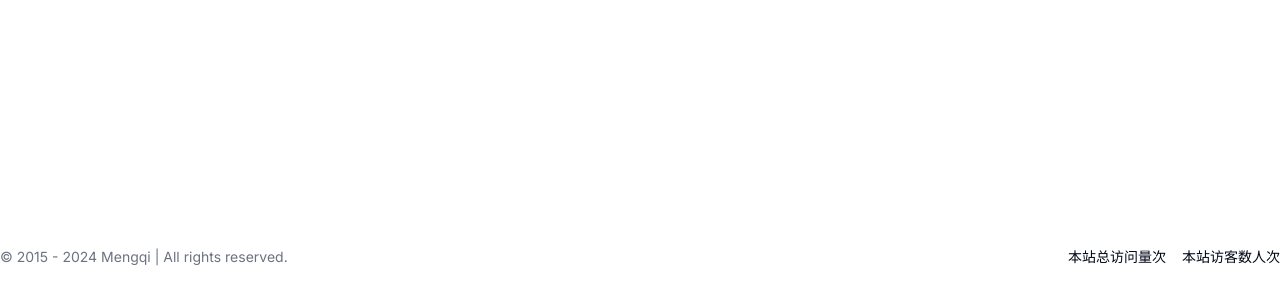
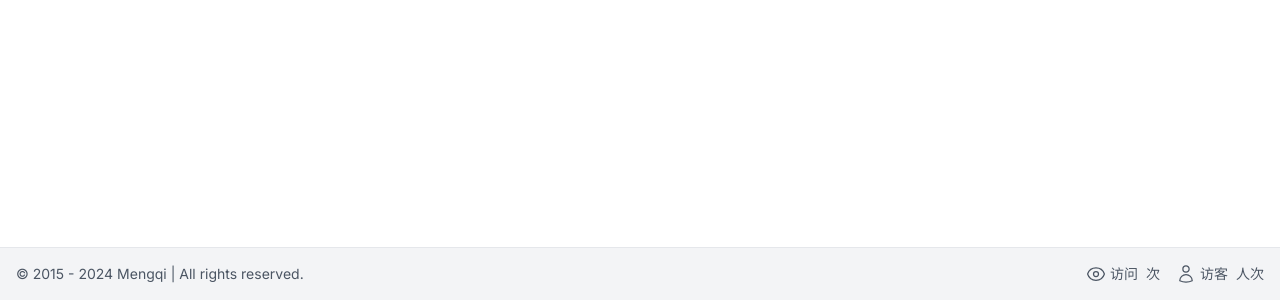
Before and after one commit to mengqi92/nextblog, a Next.js app: page / in a window 1280 px wide. Shown: the part 553-853 px from the top of the page. Before the commit the page ends 820 px from the top, so only its background shows below. Built offline with nearby package versions, Linux system fonts and the light colour scheme.

Commit message:
Refine styles

```diff
--- a/src/app/_components/MarkdownPost.tsx
+++ b/src/app/_components/MarkdownPost.tsx
@@ -11,7 +11,7 @@ const components: MDXComponents = {
     blockquote: ({children}) => <blockquote className="mt-6 border-l-2 pl-6 italic">{children}</blockquote>,
     ul: ({children}) => <ul className="my-6 ml-6 list-disc [&>li]:mt-2">{children}</ul>,
     li: ({children}) => <li className="leading-7 list-outside list-decimal">{children}</li>,
-    code: ({children}) => <code className="relative rounded bg-muted px-[0.3rem] py-[0.2rem] font-mono text-sm font-semibold">{children}</code>,
+    code: ({children}) => <code className="relative rounded px-[0.3rem] py-[0.2rem] font-mono text-sm font-semibold">{children}</code>,
     lead: ({children}) => <p className="text-xl text-muted-foreground">{children}</p>,
     a: ({ children, href }) => (
         <a href={href} className="text-blue-500 hover:text-blue-700">{children}</a>
--- a/src/app/_components/footer.tsx
+++ b/src/app/_components/footer.tsx
@@ -1,12 +1,22 @@
 export function Footer() {
   return (
-    <footer className="flex items-center justify-between gap-4 text-sm">
-      <p className="text-gray-500">
-        © 2015 - 2024 Mengqi | All rights reserved.</p>
-      <div className="grid gap-2 md:flex md:gap-4">
-        <span id="busuanzi_container_site_pv">本站总访问量<span id="busuanzi_value_site_pv"></span>次</span>
-        <span id="busuanzi_container_site_uv">
-          本站访客数<span id="busuanzi_value_site_uv"></span>人次
+    <footer className="flex items-center justify-between gap-4 p-4 text-sm bg-gray-100 border-t border-gray-200 text-gray-600 dark:bg-gray-800 dark:border-gray-700 dark:text-gray-400">
+      <p>
+        © 2015 - 2024 Mengqi | All rights reserved.
+      </p>
+      <div className="flex flex-col gap-2 md:flex-row md:gap-4">
+        <span id="busuanzi_container_site_pv" className="flex items-center gap-1">
+          <svg xmlns="http://www.w3.org/2000/svg" fill="none" viewBox="0 0 24 24" strokeWidth={1.5} stroke="currentColor" className="w-5 h-5">
+            <path strokeLinecap="round" strokeLinejoin="round" d="M2.036 12.322a1.012 1.012 0 0 1 0-.639C3.423 7.51 7.36 4.5 12 4.5c4.638 0 8.573 3.007 9.963 7.178.07.207.07.431 0 .639C20.577 16.49 16.64 19.5 12 19.5c-4.638 0-8.573-3.007-9.963-7.178Z" />
+            <path strokeLinecap="round" strokeLinejoin="round" d="M15 12a3 3 0 1 1-6 0 3 3 0 0 1 6 0Z" />
+          </svg>
+          访问 <span id="busuanzi_value_site_pv"></span> 次
+        </span>
+        <span id="busuanzi_container_site_uv" className="flex items-center gap-1">
+          <svg xmlns="http://www.w3.org/2000/svg" fill="none" viewBox="0 0 24 24" strokeWidth={1.5} stroke="currentColor" className="w-5 h-5">
+            <path strokeLinecap="round" strokeLinejoin="round" d="M15.75 6a3.75 3.75 0 1 1-7.5 0 3.75 3.75 0 0 1 7.5 0ZM4.501 20.118a7.5 7.5 0 0 1 14.998 0A17.933 17.933 0 0 1 12 21.75c-2.676 0-5.216-.584-7.499-1.632Z" />
+          </svg>
+          访客 <span id="busuanzi_value_site_uv"></span> 人次
         </span>
       </div>
     </footer>
--- a/src/app/_components/post-header.tsx
+++ b/src/app/_components/post-header.tsx
@@ -19,23 +19,20 @@ export function PostHeader({ post }: Props) {
             <DateFormatter dateString={post.createdDate} />
           </div>
           <div className="bg-gray-200 dark:bg-gray-700 rounded-full px-2 py-1 text-gray-800 dark:text-gray-200">
-            {/* <svg xmlns="http://www.w3.org/2000/svg" fill="none" viewBox="0 0 24 24" strokeWidth={1.5} stroke="currentColor" className="w-6 h-6">
+            <svg xmlns="http://www.w3.org/2000/svg" fill="none" viewBox="0 0 24 24" strokeWidth={1.5} stroke="currentColor" className="w-5 h-5 mr-1">
               <path strokeLinecap="round" strokeLinejoin="round" d="M2.25 12.75V12A2.25 2.25 0 0 1 4.5 9.75h15A2.25 2.25 0 0 1 21.75 12v.75m-8.69-6.44-2.12-2.12a1.5 1.5 0 0 0-1.061-.44H4.5A2.25 2.25 0 0 0 2.25 6v12a2.25 2.25 0 0 0 2.25 2.25h15A2.25 2.25 0 0 0 21.75 18V9a2.25 2.25 0 0 0-2.25-2.25h-5.379a1.5 1.5 0 0 1-1.06-.44Z" />
-            </svg> */}
+            </svg>
             <Link href="/categories/[slug]" as={`/categories/${encodeURIComponent(post.category)}`}>{post.category}</Link>
           </div>
-          <div className="flex items-center space-x-1">
-            <svg xmlns="http://www.w3.org/2000/svg" fill="none" viewBox="0 0 24 24" strokeWidth={1.5} stroke="currentColor" className="w-6 h-6">
-              <path strokeLinecap="round" strokeLinejoin="round" d="M2.036 12.322a1.012 1.012 0 0 1 0-.639C3.423 7.51 7.36 4.5 12 4.5c4.638 0 8.573 3.007 9.963 7.178.07.207.07.431 0 .639C20.577 16.49 16.64 19.5 12 19.5c-4.638 0-8.573-3.007-9.963-7.178Z" />
-              <path strokeLinecap="round" strokeLinejoin="round" d="M15 12a3 3 0 1 1-6 0 3 3 0 0 1 6 0Z" />
+          <span id="busuanzi_container_page_pv" className="flex items-center space-x-1">
+            <svg xmlns="http://www.w3.org/2000/svg" fill="none" viewBox="0 0 24 24" strokeWidth={1.5} stroke="currentColor" className="w-5 h-5">
+              <path strokeLinecap="round" strokeLinejoin="round" d="M15.75 6a3.75 3.75 0 1 1-7.5 0 3.75 3.75 0 0 1 7.5 0ZM4.501 20.118a7.5 7.5 0 0 1 14.998 0A17.933 17.933 0 0 1 12 21.75c-2.676 0-5.216-.584-7.499-1.632Z" />
             </svg>
-            <span id="busuanzi_container_page_pv">
-              <span id="busuanzi_value_page_pv"></span> 次阅读
-            </span>
-          </div>
+            <span id="busuanzi_value_page_pv"></span> 次阅读
+          </span>
         </div>
-        <div className="flex flex-wrap gap-2 mt-2">
-          <svg xmlns="http://www.w3.org/2000/svg" fill="none" viewBox="0 0 24 24" strokeWidth={1.5} stroke="currentColor" className="w-6 h-6">
+        <div className="flex flex-wrap items-center gap-1 mt-2">
+          <svg xmlns="http://www.w3.org/2000/svg" fill="none" viewBox="0 0 24 24" strokeWidth={1.5} stroke="currentColor" className="w-5 h-5">
             <path strokeLinecap="round" strokeLinejoin="round" d="M9.568 3H5.25A2.25 2.25 0 0 0 3 5.25v4.318c0 .597.237 1.17.659 1.591l9.581 9.581c.699.699 1.78.872 2.607.33a18.095 18.095 0 0 0 5.223-5.223c.542-.827.369-1.908-.33-2.607L11.16 3.66A2.25 2.25 0 0 0 9.568 3Z" />
             <path strokeLinecap="round" strokeLinejoin="round" d="M6 6h.008v.008H6V6Z" />
           </svg>
@@ -49,7 +46,7 @@ export function PostHeader({ post }: Props) {
           ))}
         </div>
       </div>
-      <hr className="mt-4 mb-10 border-gray-200 dark:border-gray-700"/>
+      <hr className="mt-4 mb-10 border-gray-200 dark:border-gray-700" />
     </>
   );
 }
```
